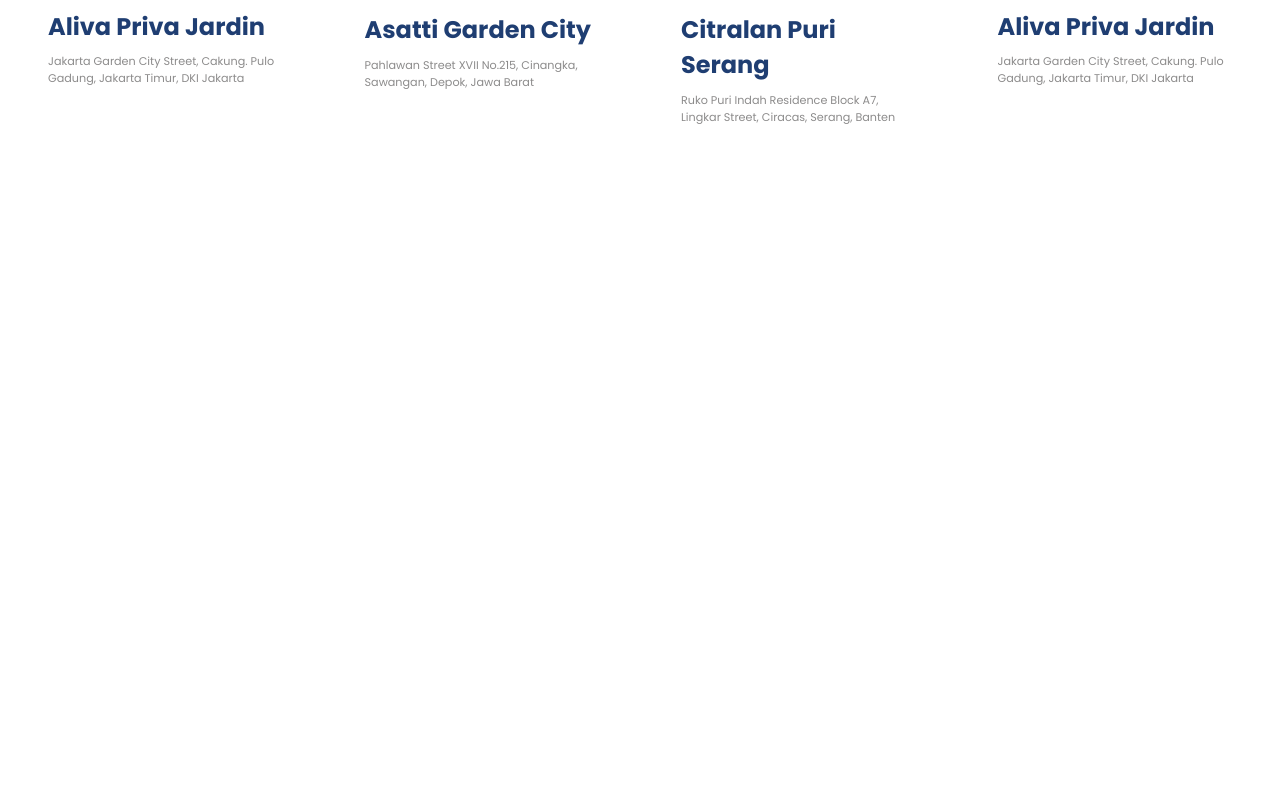
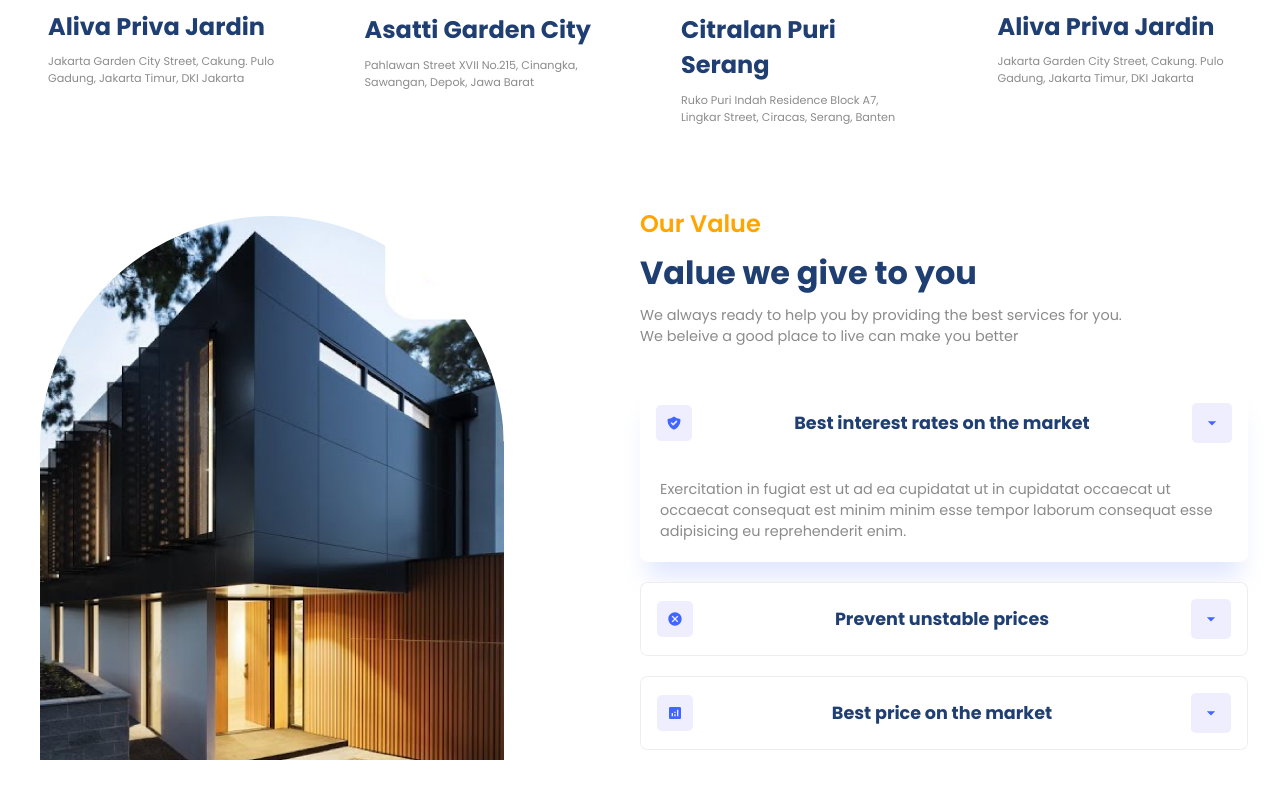
Before and after one commit to lwaziT/ReactJSWebsites, a React (Vite) app: page / in a window 1280 px wide. Shown: the part 1277-2075 px from the top of the page. Before the commit the page ends 1451 px from the top, so only its background shows below. Built offline with nearby package versions, Linux system fonts and the light colour scheme.

Commit message:
Added Value section - Accordion Item,Icon and button

```diff
--- a/src/App.jsx
+++ b/src/App.jsx
@@ -3,6 +3,7 @@ import Hero from "./components/Hero/Hero";
 import './App.css'
 import Companies from "./components/Companies/Companies";
 import Residencies from "./components/Residencies/Residencies";
+import Value from "./components/Value/Value";
 function App() {
   return (
     <div className="App">
@@ -13,6 +14,7 @@ function App() {
       </div>
       <Companies/>
       <Residencies/>
+      <Value/>
     </div>
   );
 }
--- /dev/null
+++ b/src/components/Value/Value.css
@@ -0,0 +1,51 @@
+.v-container .image-container{
+    border: 8px solid rgba(232, 232, 232 / 93%);
+}
+
+.v-container> div{
+    flex: 1
+}
+
+.v-right{
+    gap: 0.5rem;
+}
+
+.accordion{
+    margin-top: 2rem;
+    border: none;
+}
+
+.accordionItem{
+    background: white;
+    border: 0.8px solid rgba(128, 128, 128, 0.143);
+    border-radius: 8px;
+    overflow: hidden;
+    margin-bottom: 20px;
+}
+
+.accordionItem.expanded{
+    box-shadow: var(--shadow);
+    border: 6px;
+}
+
+.accordionButton{
+    background: white;
+    padding: 1rem;
+    width: 100%;
+    justify-content: space-between;
+    cursor: pointer;
+}
+
+.icon{
+    padding: 10px;
+    background: #eeeeff;
+    border-radius: 5px;
+}
+
+.icon svg{
+    fill: var(--blue);
+}
+
+.accordionButton .primaryText{
+    font-size: 1.1rem;
+}
--- /dev/null
+++ b/src/components/Value/Value.jsx
@@ -0,0 +1,73 @@
+import React, { useState } from 'react'
+import {
+    Accordion,
+    AccordionItem,
+    AccordionItemHeading,
+    AccordionItemButton,
+    AccordionItemPanel,
+    AccordionItemState
+} from 'react-accessible-accordion'
+import "react-accessible-accordion/dist/fancy-example.css";
+import {MdOutlineArrowDropDown} from 'react-icons/md'
+import './Value.css';
+import data from '../../utils/accordion'
+
+const Value = () => {
+    return (
+        <section className="v-wrapper">
+            <div className="paddings innerwidth flexCenter v-container">
+                {/* Left side*/}
+                <div className="v-left">
+                    <div className="image-container">
+                        <img src="./value.png" alt=""/>
+                    </div>
+                </div>
+
+                {/* Right side*/}
+                <div className="flexColStart v-right">
+                    <span className="orangeText">Our Value</span>
+                    <span className="primaryText">Value we give to you</span>
+                    <span className="secondaryText">
+                        We always ready to help you by providing the best services for you.
+                        <br/>
+                        We beleive a good place to live can make you better
+                    </span>
+
+                    <Accordion className="accordion" allowMultipleExpanded={false} preExpanded={[0]}>
+                        {
+                            data.map((item, i) => {
+                                const [className, setClassName] =useState(null)
+                                return(
+                                    <AccordionItem className={`accordionItem ${className}`} key={i} uuid={i}>
+                                        <AccordionItemHeading>
+                                            <AccordionItemButton className="flexCenter accordionButton">
+
+                                                <AccordionItemState>
+                                                    {({expanded})=> expanded ? setClassName("expanded") : setClassName("collapsed")}
+                                                </AccordionItemState>
+
+                                                <div className="flexCenter icon">{item.icon}</div>
+                                                <span className="primaryText">
+                                                    {item.heading}
+                                                </span>
+                                                <div className="flexCenter icon">
+                                                    <MdOutlineArrowDropDown size={20}/>
+                                                </div>
+                                            </AccordionItemButton>
+                                        </AccordionItemHeading>
+
+                                        <AccordionItemPanel>
+                                            <p className="secondaryText">{item.detail}</p>
+                                        </AccordionItemPanel>
+                                    </AccordionItem>
+                                )
+                            })
+                        }
+                    </Accordion>
+                </div>
+            </div>
+        </section>
+    )
+}
+
+export default Value
```
